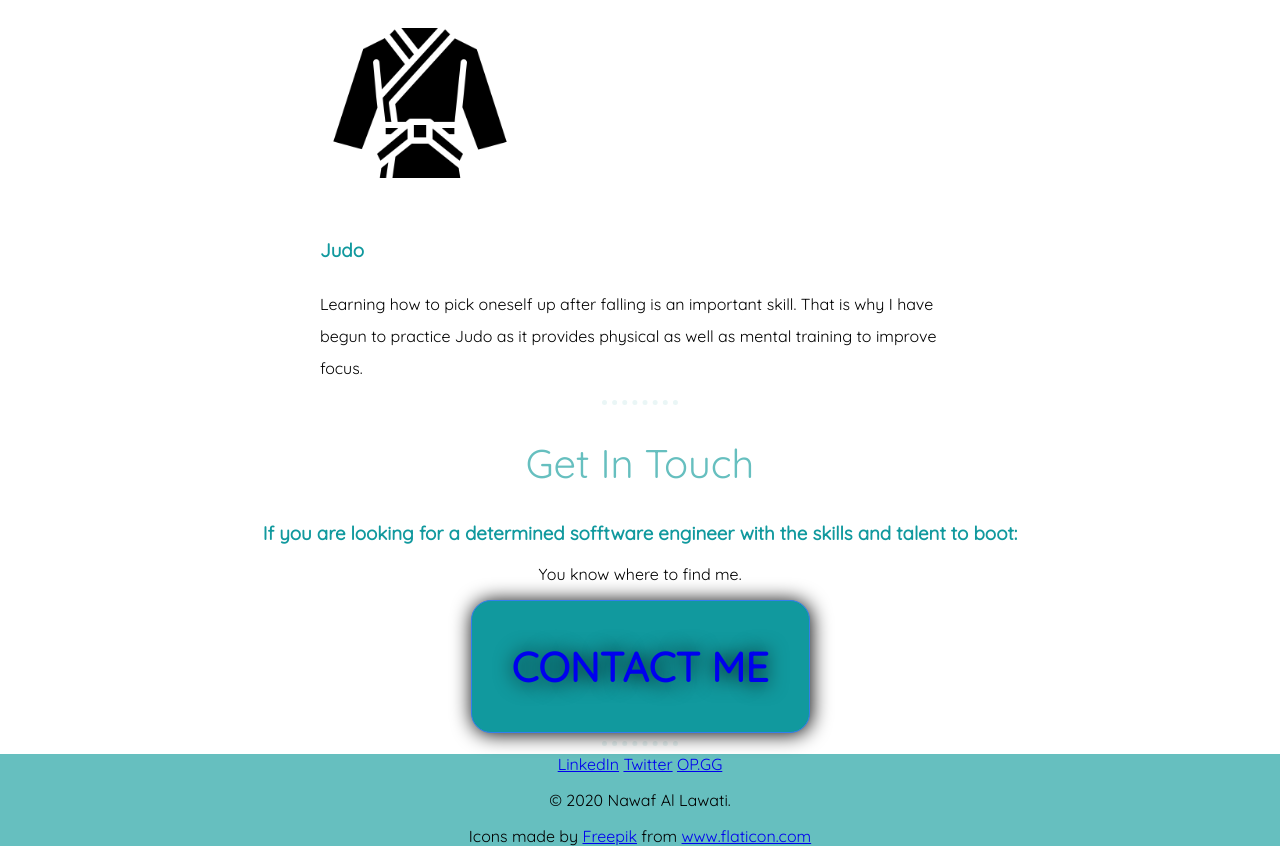
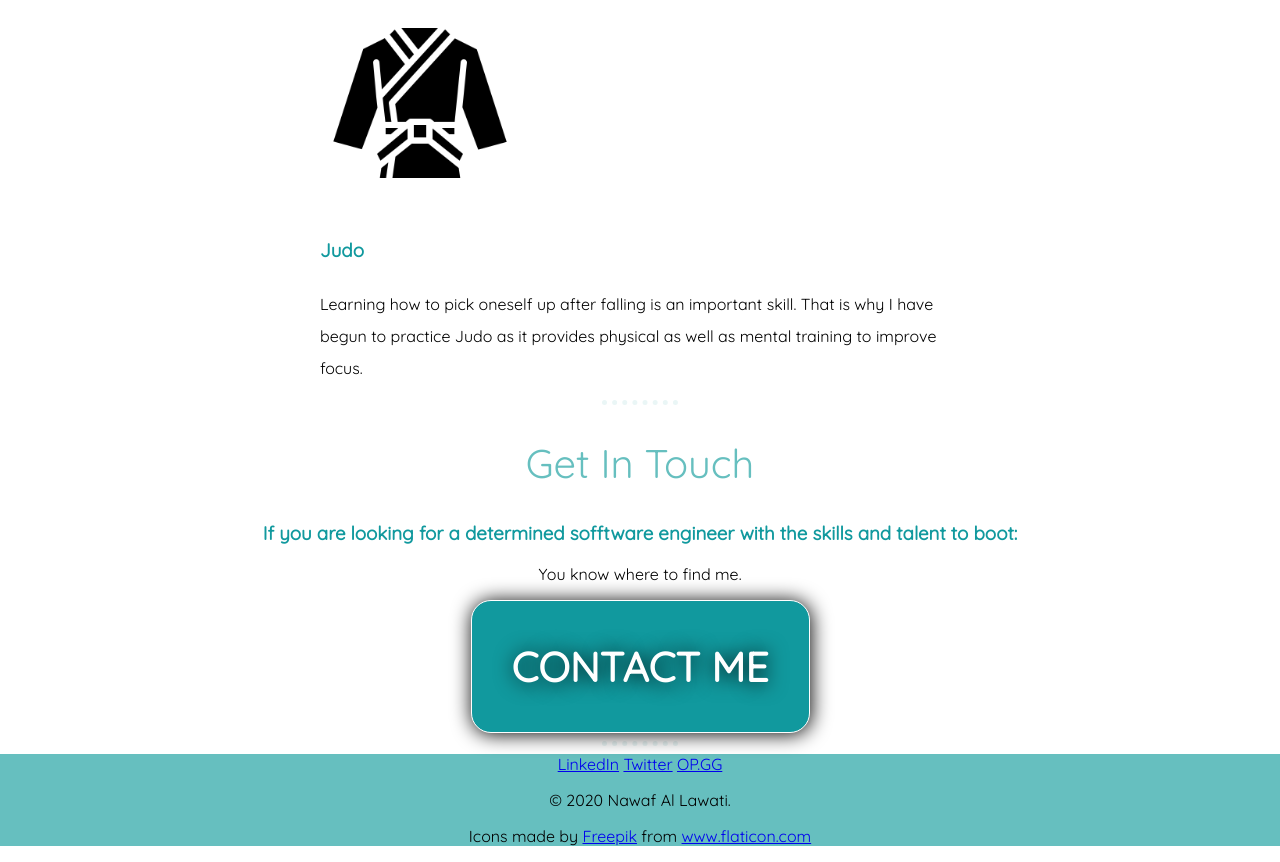
Before and after one commit to NawafLawati/cv, a plain HTML site: page index.html in a window 1280 px wide. Shown: the part 1517-2379 px from the top of the page. Drawn offline with Linux system fonts and the light colour scheme.

Commit message:
CSS edit 1

```diff
--- a/css/styles.css
+++ b/css/styles.css
@@ -5,6 +5,7 @@
 }
 
 .middle-container{
+  padding: 0;
 }
 
 .bottom-container{
@@ -65,12 +66,13 @@ hr{
 div{
   margin: 0;
 }
+
 .BUTTON_DQS {
    -webkit-border-radius: 20px;
    -moz-border-radius: 20px;
    border-radius: 20px;
    font-family: 'Quicksand', sans-serif;
-   color: ;
+   color: #ffffff;
    font-size: 41px;
    font-weight: 600;
    padding: 40px;
@@ -79,7 +81,7 @@ div{
    -webkit-box-shadow: 1px 1px 20px 0px #000000;
    -moz-box-shadow: 1px 1px 20px 0px #000000;
    text-shadow: 1px 1px 20px #000000;
-   border: solid #337FED 1px;
+   border: solid #ffffff 1px;
    text-decoration: none;
    display: inline-block;
    cursor: pointer;
```
